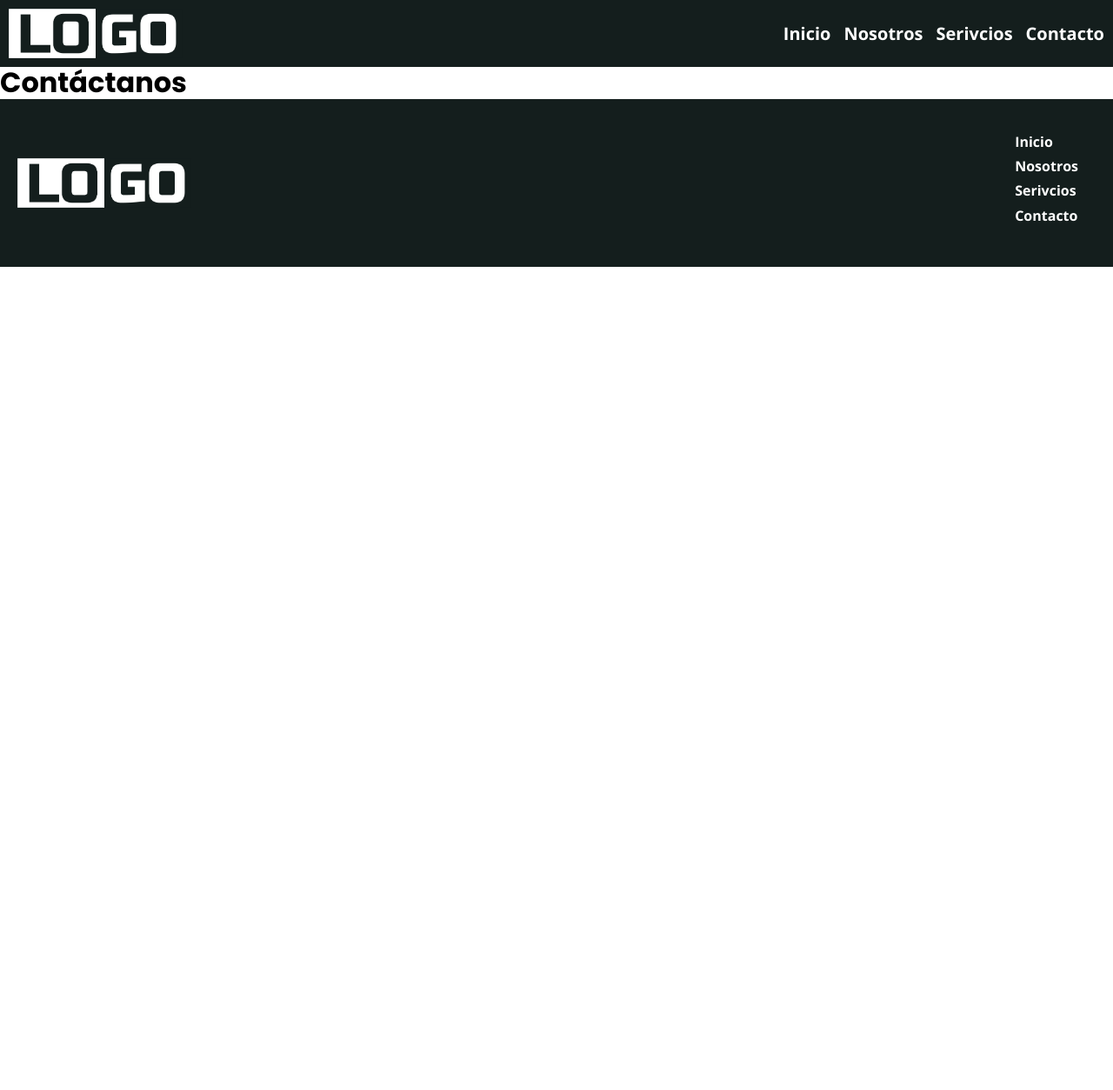
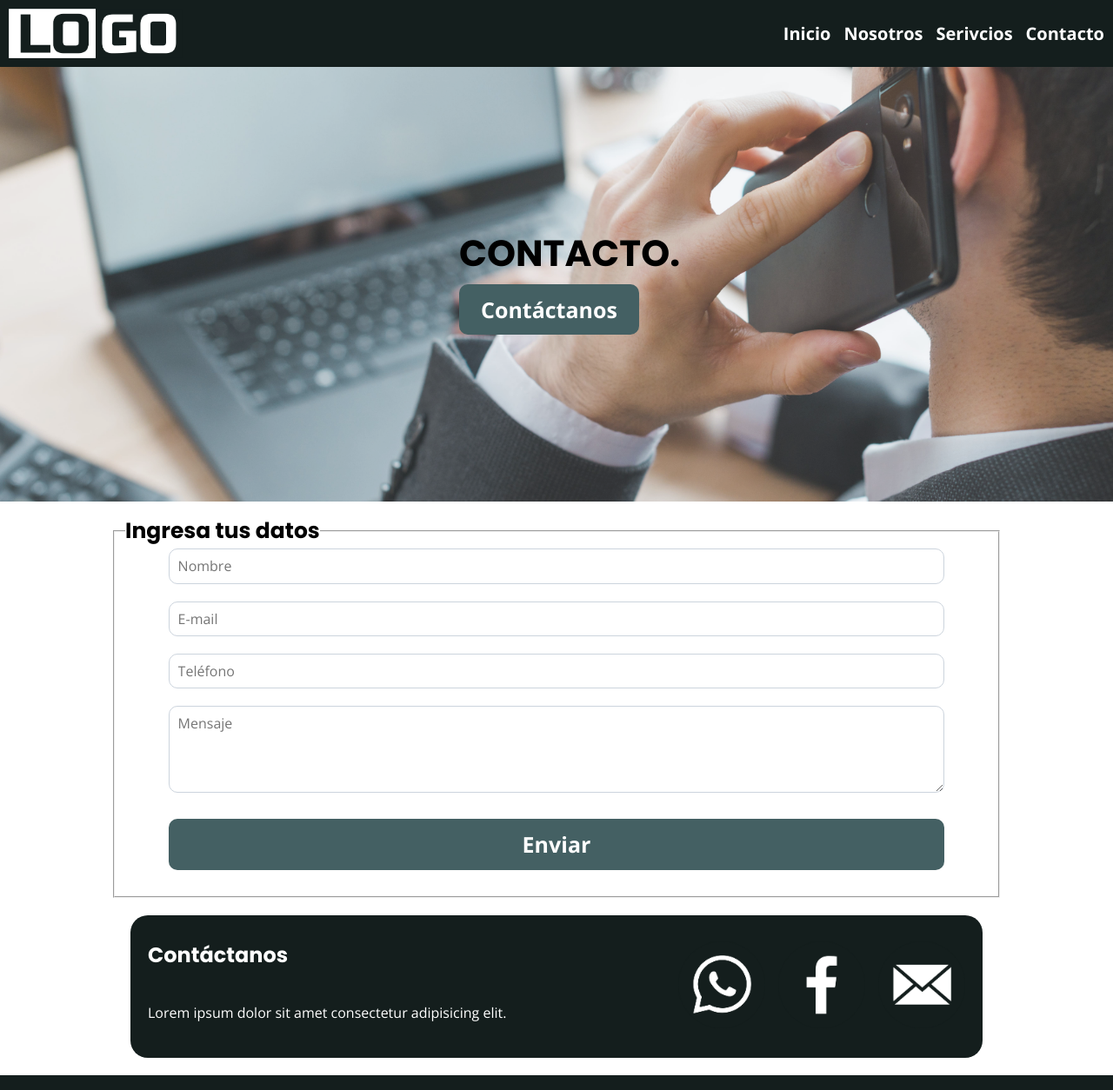
Before and after one commit to roger2107/web-generica, a plain HTML site: page contacto.html in a window 1280 px wide. Shown: the top 1254 px of the page at 87% size. Before the commit the page ends 800 px from the top, so only its background shows below. Drawn offline with nearby package versions, Linux system fonts and the light colour scheme.

Commit message:
Seccion CONTACTO lista

```diff
--- a/contacto.html
+++ b/contacto.html
@@ -29,7 +29,43 @@
             </nav>
         </div>
     </header>
-    <h1>Contáctanos</h1>
+    <main class="contenido-principal contenido-principal__contacto">
+        <div class="contenido-hero contenido-hero__contacto">
+            <div class="contenido-hero-texto">
+                <h1 class="texto-hero">CONTACTO.</h1>
+                <a href="#" class="boton">Contáctanos</a>
+            </div>
+        </div>
+    </main>
+
+    <form class="formulario">
+        <fieldset class="formulario-campos">
+            <legend>Ingresa tus datos</legend>
+            <input type="text" id="nombre" placeholder="Nombre">
+            <input type="email" name="email" id="email" placeholder="E-mail">
+            <input type="tel" name="telefono" id="telefono" placeholder="Teléfono">
+            <textarea name="mensaje" id="mensaje" placeholder="Mensaje"></textarea>
+            <input type="submit" class="boton" value="Enviar">
+        </fieldset>
+    </form>
+
+    <section class="seccion-contacto seccion-contacto__contacto">
+        <div class="contacto-fondo contacto-fondo__contacto">
+            <div class="contenedor-contacto contenedor-contacto__contacto">
+                <div class="texto-contacto">
+                    <h2>Contáctanos</h2>
+                    <p class="contacto-parrafo">Lorem ipsum dolor sit amet consectetur adipisicing elit. </p>
+                </div>
+                <div class="contenedor-iconos">
+                    <a href="#"><img src="img/icono-whatsapp.png" alt="whatsapp" class="icono-contacto"></a>
+                    <a href="#"><img src="img/icono-facebook.png" alt="whatsapp" class="icono-contacto"></a>
+                    <a href="#"><img src="img/icono-email.png" alt="whatsapp" class="icono-contacto"></a>
+                </div>
+            </div>
+        </div>
+    </section>
+
+
     <footer class="footer">
         <div class="footer-contenido">
             <img src="img/logo-horizontal2.png" class="logo-footer" alt="logo">
--- a/css/style.css
+++ b/css/style.css
@@ -475,3 +475,70 @@ p, a, li {
     font-size: 1.8rem;
     font-weight: 300;
 }
+
+/* Contacto */
+
+.contenido-principal__contacto{
+    background-image: url('../img/contacto.jpg');
+}
+
+.contenido-hero__contacto{
+    padding: auto;
+    align-items: center;
+    justify-content: center;
+}
+
+.seccion-contacto__contacto{
+    margin-top: 2rem;
+    margin-bottom: 2rem;
+    padding-bottom: 0;
+    background-image: none;
+    background-color: var(--blanco);
+    height: auto;
+}
+
+.contacto-fondo__contacto{
+    background-color: var(--blanco);
+    height: auto;
+
+}
+
+.contenedor-contacto__contacto{
+    background-color: var(--oscuro);
+    color: var(--blanco);
+}
+
+/* Formulario */
+legend{
+    font-family: var(--fuente-principal);
+    font-size: 2.5rem;
+    font-weight: bold;
+}
+input, textarea{
+    width: 90%;
+    margin: 0 auto;
+    border-radius: 1rem;
+    border: solid 1px var(--claro);
+    margin-bottom: 2rem;
+    padding: 1rem;
+    font-family: var(--fuente-secundaria);
+
+}
+
+textarea{
+    height: 10rem;
+}
+
+input[type="submit"]{
+    border: none;
+    cursor: pointer;
+}
+.formulario{
+    width: 80%;
+    margin: 0 auto;
+    margin-top: 2rem;
+}
+.formulario-campos{
+    display: flex;
+    flex-direction: column;
+}
```
Also changed, not shown: img/servicio.jpg (added).
